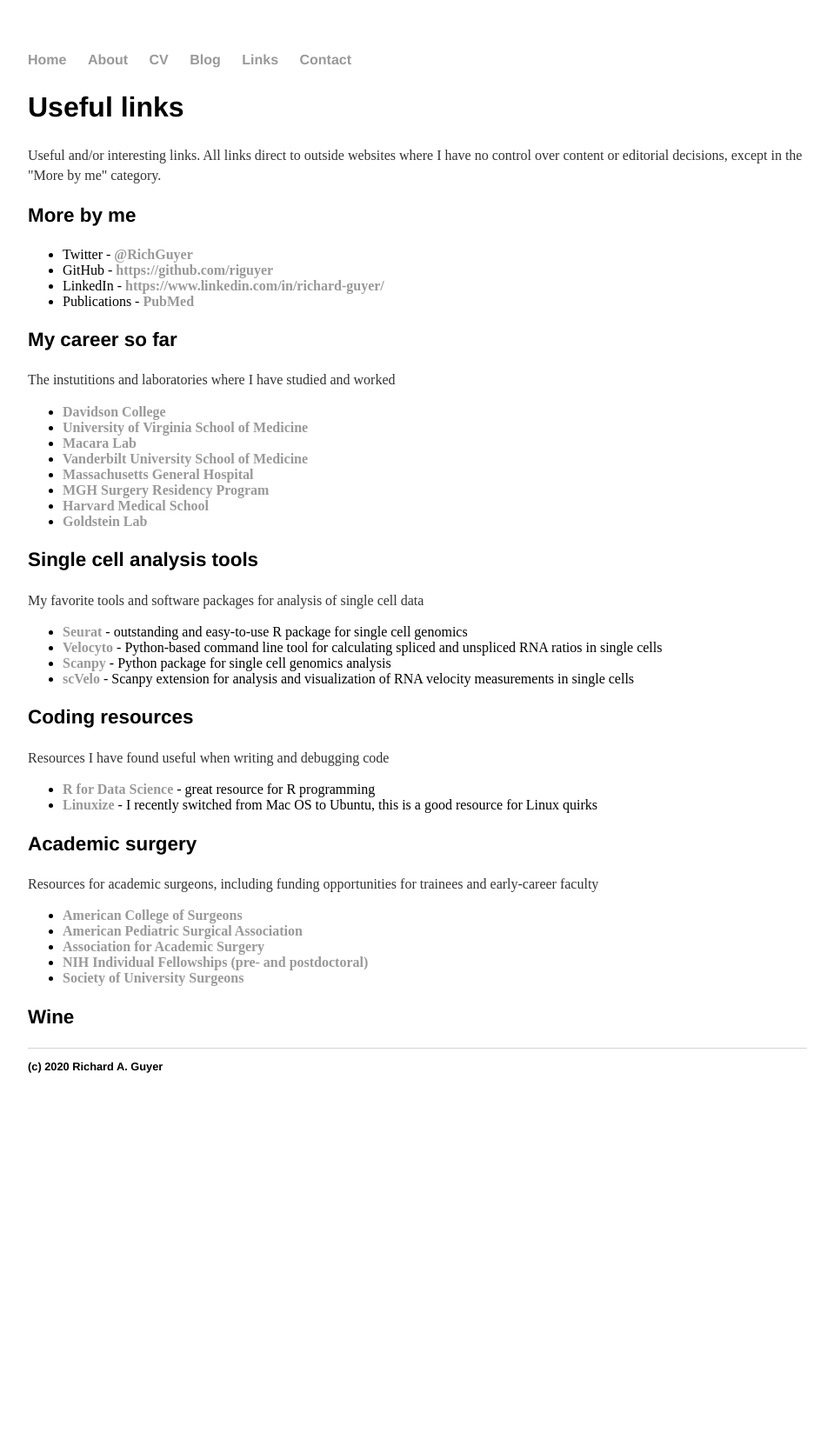
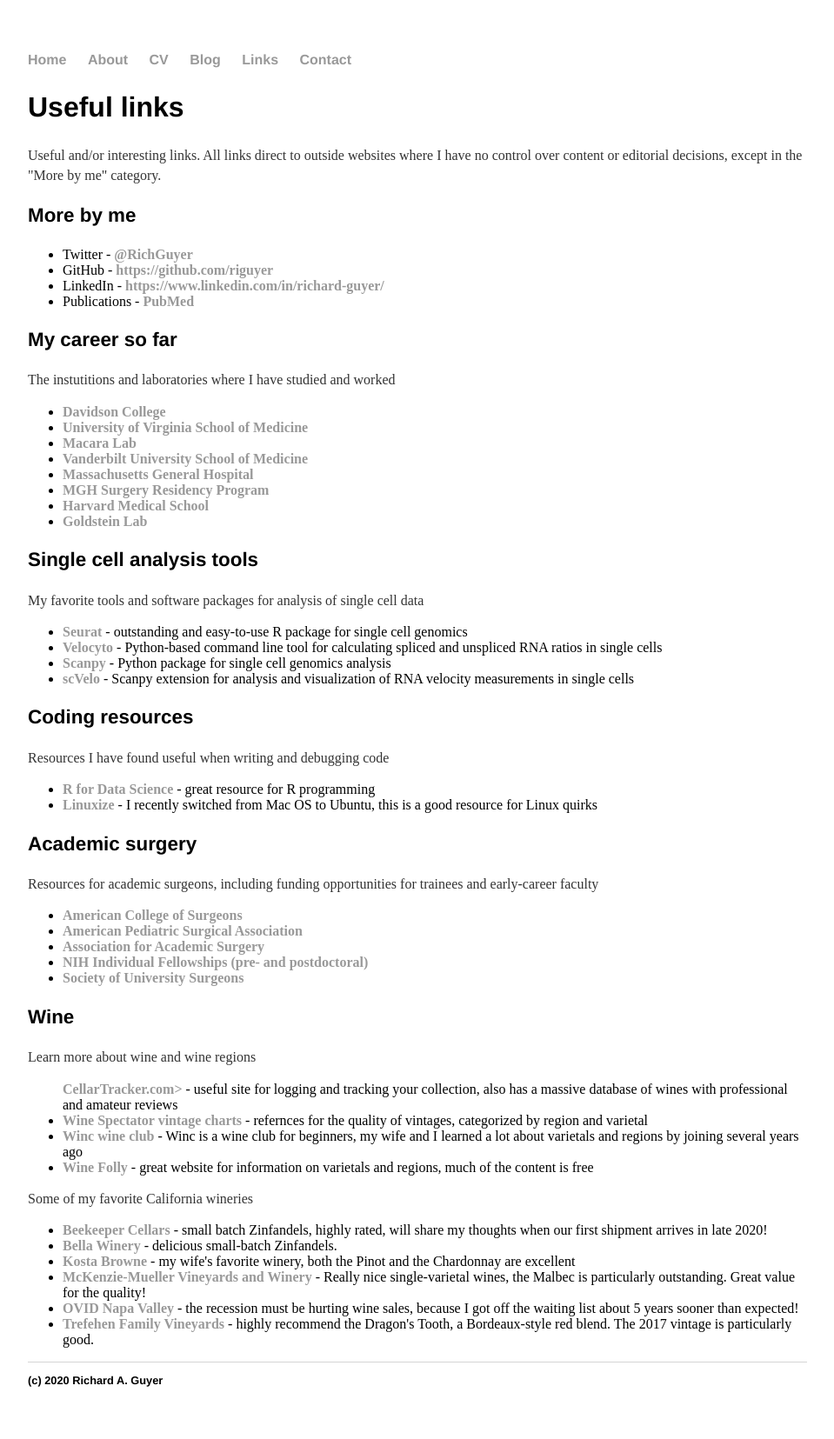
Before and after one commit to riguyer/riguyer.github.io, a Jekyll site: the page built from links.html, in a window 1280 px wide. Shown: the whole page at 87% size, without its empty margins (160-1119 px from the left). Built offline with Jekyll 4.4.1, drawn with Linux system fonts in a browser that asks for light colours; before the commit the page ends 1294 px from its top, so only the background shows below that.

Commit message:
Update links.html

```diff
--- a/links.html
+++ b/links.html
@@ -57,5 +57,22 @@
 		</ul>
 
 		<h3>Wine</h3>
+		<p> Learn more about wine and wine regions </p>
+		<ul>
+			<il> <a href=https://www.cellartracker.com/><b>CellarTracker.com></b></a> - useful site for logging and tracking your collection, also has a massive database of wines with professional and amateur reviews </li>
+			<li> <a href=https://www.winespectator.com/vintage-charts><b>Wine Spectator vintage charts</b></a> - refernces for the quality of vintages, categorized by region and varietal </li>
+			<li> <a href=https://www.winc.com/><b>Winc wine club</b></a> - Winc is a wine club for beginners, my wife and I learned a lot about varietals and regions by joining several years ago </li>
+			<li> <a href=https://winefolly.com/><b>Wine Folly</b></a> - great website for information on varietals and regions, much of the content is free </li>
+		</ul>
+
+		<p> Some of my favorite California wineries </p>
+		<ul>
+			<li> <a href=https://www.beekeepercellars.com/><b>Beekeeper Cellars</b></a> - small batch Zinfandels, highly rated, will share my thoughts when our first shipment arrives in late 2020! </li>
+			<li> <a href=https://www.bellawinery.com/><b>Bella Winery</b></a> - delicious small-batch Zinfandels. </li>
+			<li> <a href=https://www.kostabrowne.com/><b>Kosta Browne</b></a> - my wife's favorite winery, both the Pinot and the Chardonnay are excellent </li>
+			<li> <a href=https://www.mckenziemueller.com/><b>McKenzie-Mueller Vineyards and Winery</b></a> - Really nice single-varietal wines, the Malbec is particularly outstanding. Great value for the quality! </li>
+			<li> <a href=https://www.ovidnapavalley.com/><b>OVID Napa Valley</b></a> - the recession must be hurting wine sales, because I got off the waiting list about 5 years sooner than expected! </li>
+			<li> <a href=https://www.trefethen.com/><b>Trefehen Family Vineyards</b></a> - highly recommend the Dragon's Tooth, a Bordeaux-style red blend. The 2017 vintage is particularly good. </li>
+		</ul>
 
 </div><!-- /.blurb -->
```
